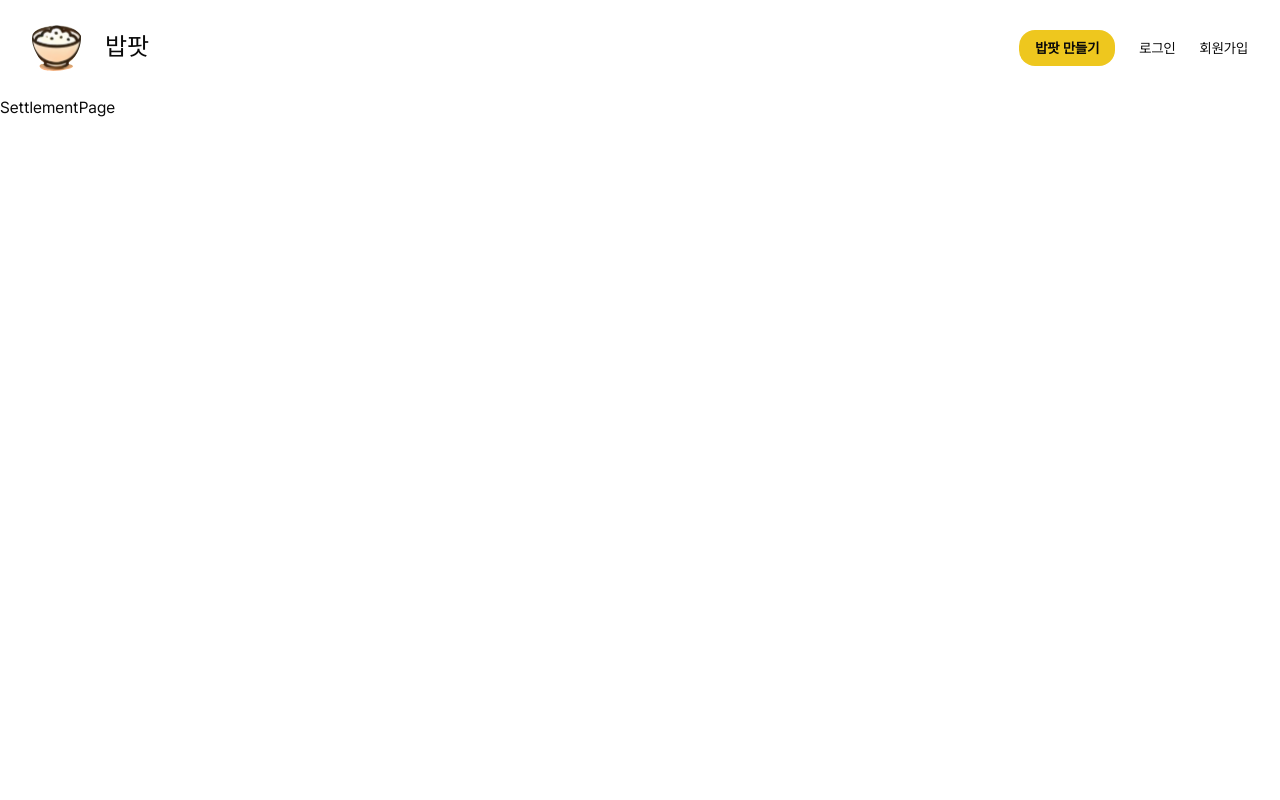
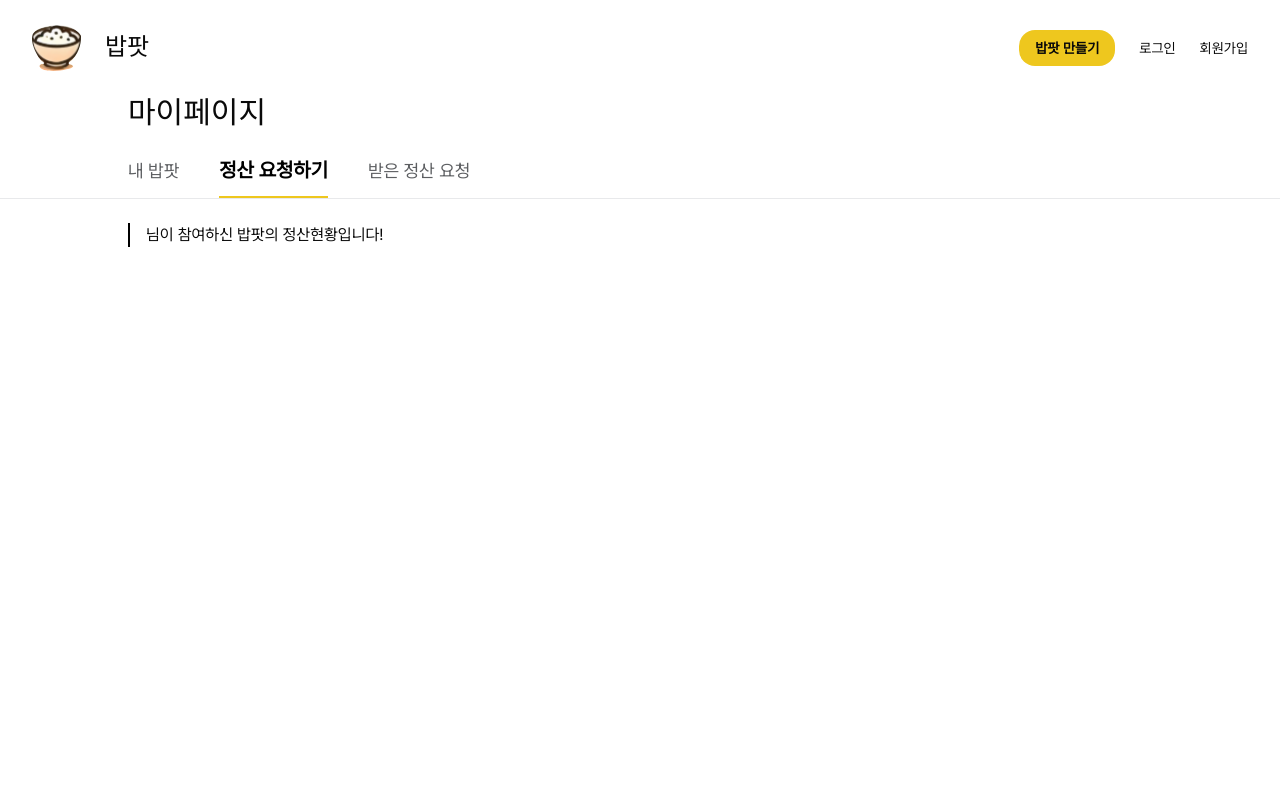
Before and after one commit to KakaotechHKT/frontend, a Next.js app: page /mypage/settlement in a window 1280 px wide. Shown: the top 800 px of the page. Built offline with nearby package versions, Linux system fonts and the light colour scheme.

Commit message:
feat: 마이페이지 레이아웃 구성

```diff
--- a/src/app/(header)/layout.tsx
+++ b/src/app/(header)/layout.tsx
@@ -12,10 +12,11 @@ interface HeaderLayoutProps {
  * 헤더 레이아웃은 헤더와 푸터를 포함하는 레이아웃입니다.
  */
 const HeaderLayout = ({ children }: HeaderLayoutProps): ReactNode => {
+  const pageSize = `w-4/5 max-w-xl md:max-w-4xl lg:max-w-7xl`
   return (
     <>
       <Header className={cn('z-10 h-[12dvh] w-full max-w-xl px-8 sm:px-6 md:max-w-4xl lg:max-w-7xl lg:px-8')} />
-      <main className='relative flex min-h-screen w-screen items-start justify-start bg-rcWhite'>{children}</main>
+      <main className='relative flex min-h-screen w-screen flex-col items-center justify-start bg-rcWhite'>{children}</main>
       <Footer className='z-10 h-max w-full' />
     </>
   )
--- a/src/app/(header)/mypage/babpart/page.tsx
+++ b/src/app/(header)/mypage/babpart/page.tsx
@@ -1,9 +1,25 @@
+'use client'
 import { ReactNode } from 'react'
+
+import RouteHeader from '@components/mypage/RouteHeader'
+import RouteText from '@components/mypage/RouteText'
+import { URL } from '@lib/constants/routes'
+import { useAuthData } from '@lib/hooks/useAuthData'
+import { cn } from '@lib/utils/utils'
+
+import { mypageSize } from '../layout'
 
 interface BabPartPageProps {}
 
 const BabPartPage = ({}: BabPartPageProps): ReactNode => {
-  return <div>BabPartPage</div>
+  const { nickname } = useAuthData()
+
+  return (
+    <>
+      <RouteHeader route={URL.MYPAGE.BABPART.value} className='w-full border-b border-solid border-rcLightGray' />
+      <RouteText content={`${nickname}님이 생성하신 밥팟입니다!`} className={cn(mypageSize, 'my-6')} />
+    </>
+  )
 }
 
 export default BabPartPage
--- /dev/null
+++ b/src/app/(header)/mypage/layout.tsx
@@ -0,0 +1,22 @@
+import { ReactNode } from 'react'
+
+import { cn } from '@lib/utils/utils'
+
+interface MypageLayoutProps {
+  children: ReactNode
+}
+
+export const mypageSize = `w-[90%] max-w-xl md:w-4/5 md:max-w-4xl lg:max-w-7xl`
+/**
+ * 헤더 레이아웃은 헤더와 푸터를 포함하는 레이아웃입니다.
+ */
+const MypageLayout = ({ children }: MypageLayoutProps): ReactNode => {
+  return (
+    <>
+      <div className={cn(mypageSize, 'font-dohyeon text-3xl')}>마이페이지</div>
+      {children}
+    </>
+  )
+}
+
+export default MypageLayout
--- a/src/app/(header)/mypage/requests/page.tsx
+++ b/src/app/(header)/mypage/requests/page.tsx
@@ -1,9 +1,25 @@
+'use client'
 import { ReactNode } from 'react'
+
+import RouteHeader from '@components/mypage/RouteHeader'
+import RouteText from '@components/mypage/RouteText'
+import { URL } from '@lib/constants/routes'
+import { useAuthData } from '@lib/hooks/useAuthData'
+import { cn } from '@lib/utils/utils'
+
+import { mypageSize } from '../layout'
 
 interface RequestsPageProps {}
 
 const RequestsPage = ({}: RequestsPageProps): ReactNode => {
-  return <div>RequestsPage</div>
+  const { nickname } = useAuthData()
+
+  return (
+    <>
+      <RouteHeader route={URL.MYPAGE.REQUESTS.value} className='w-full border-b border-solid border-rcLightGray' />
+      <RouteText content={`${nickname}님이 받은 밥팟 정산 알림입니다!`} className={cn(mypageSize, 'my-6')} />
+    </>
+  )
 }
 
 export default RequestsPage
--- a/src/app/(header)/mypage/settlement/page.tsx
+++ b/src/app/(header)/mypage/settlement/page.tsx
@@ -1,9 +1,27 @@
+'use client'
 import { ReactNode } from 'react'
+
+import RouteHeader from '@components/mypage/RouteHeader'
+import RouteText from '@components/mypage/RouteText'
+import { URL } from '@lib/constants/routes'
+import { useAuthData } from '@lib/hooks/useAuthData'
+import { cn } from '@lib/utils/utils'
+
+import { mypageSize } from '../layout'
 
 interface SettlementPageProps {}
 
 const SettlementPage = ({}: SettlementPageProps): ReactNode => {
-  return <div>SettlementPage</div>
+  const { nickname } = useAuthData()
+
+  /** TODO: 로그인 되어있지 않으면 로그인 페이지로 리다이렉트 */
+
+  return (
+    <>
+      <RouteHeader route={URL.MYPAGE.SETTLEMENT.value} className='w-full border-b border-solid border-rcLightGray' />
+      <RouteText content={`${nickname}님이 참여하신 밥팟의 정산현황입니다!`} className={cn(mypageSize, 'my-6')} />
+    </>
+  )
 }
 
 export default SettlementPage
--- a/src/app/(header)/page.tsx
+++ b/src/app/(header)/page.tsx
@@ -9,7 +9,7 @@ import KTBMainImage from '@public/images/ktb_1.jpeg'
 import SpoonImage from '@public/images/spoon.svg'
 
 export default function Home() {
-  const pageSize = `w-full px-8 sm:px-6 lg:px-8 max-w-xl md:max-w-4xl lg:max-w-7xl`
+  const pageSize = `w-full sm:px-6 lg:px-8 max-w-xl md:max-w-4xl lg:max-w-7xl`
   return (
     <>
       <main className={cn('mx-auto mb-6 flex grow flex-col items-center justify-start gap-10 font-pretendard', pageSize)}>
--- /dev/null
+++ b/src/components/mypage/RouteHeader.tsx
@@ -0,0 +1,54 @@
+import Link from 'next/link'
+import { ReactNode } from 'react'
+
+import { RouteType, URL } from '@lib/constants/routes'
+import { cn } from '@lib/utils/utils'
+
+interface RouteHeaderProps {
+  route: RouteType
+  className?: string
+}
+
+type RouteButtonType = {
+  name: string
+  route: RouteType
+}
+
+const ROUTE_BUTTONS: RouteButtonType[] = [
+  {
+    name: '내 밥팟',
+    route: URL.MYPAGE.BABPART.value,
+  },
+  {
+    name: '정산 요청하기',
+    route: URL.MYPAGE.SETTLEMENT.value,
+  },
+  {
+    name: '받은 정산 요청',
+    route: URL.MYPAGE.REQUESTS.value,
+  },
+]
+
+const RouteHeader = ({ route, className }: RouteHeaderProps): ReactNode => {
+  const route_buttons = ROUTE_BUTTONS.map(route_button => (
+    <Link
+      href={route_button.route}
+      className={cn(
+        route === route_button.route
+          ? 'border-b-2 border-solid border-rcKakaoYellow text-xl font-bold text-rcBlack'
+          : 'text-lg text-rcDarkGray hover:text-rcBlack',
+        'cursor-pointer pb-3 pt-6',
+      )}
+      key={route_button.route}
+    >
+      {route_button.name}
+    </Link>
+  ))
+  return (
+    <div className={cn(className, 'relative flex items-center justify-center')}>
+      <div className='flex w-4/5 max-w-xl items-center justify-start gap-10 md:max-w-4xl lg:max-w-7xl'>{route_buttons}</div>
+    </div>
+  )
+}
+
+export default RouteHeader
--- /dev/null
+++ b/src/components/mypage/RouteText.tsx
@@ -0,0 +1,14 @@
+import { ReactNode } from 'react'
+
+import { cn } from '@lib/utils/utils'
+
+interface RouteTextProps {
+  content: string
+  className?: string
+}
+
+const RouteText = ({ content, className }: RouteTextProps): ReactNode => {
+  return <div className={cn('border-l-2 border-solid border-rcBlack pl-4', className)}>{content}</div>
+}
+
+export default RouteText
```
